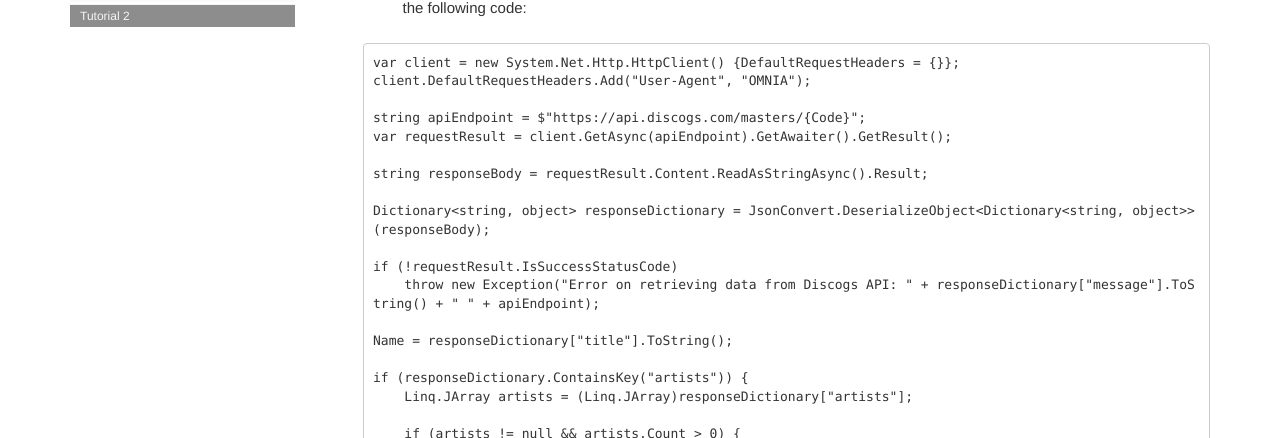
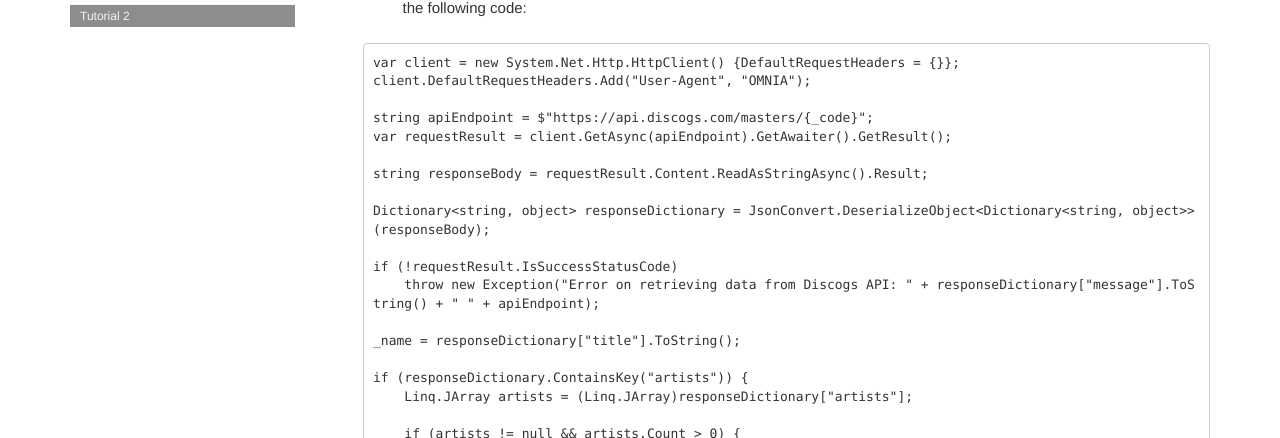
Before and after one commit to daniel8lopes/omnia3, a Jekyll site: the page built from docs/pages/omnia3/omnia3_tutorial2.md, in a window 1280 px wide and 900 px high, scrolled down 1374 px. Shown: the part 205-643 px from the top of the window. Built offline with Jekyll 4.4.1, drawn with Linux system fonts in a browser that asks for light colours; nearby versions of some CDN libraries; comment, search, counter and statistics services are not loaded; some of the changed text lies outside the part shown.

```diff
--- a/docs/pages/omnia3/omnia3_tutorial2.md
+++ b/docs/pages/omnia3/omnia3_tutorial2.md
@@ -60,7 +60,7 @@ SupplierName = supplier["_name"].ToString();
 var client = new System.Net.Http.HttpClient() {DefaultRequestHeaders = {}};
 client.DefaultRequestHeaders.Add("User-Agent", "OMNIA");
 
-string apiEndpoint = $"https://api.discogs.com/masters/{Code}";
+string apiEndpoint = $"https://api.discogs.com/masters/{_code}";
 var requestResult = client.GetAsync(apiEndpoint).GetAwaiter().GetResult();
 
 string responseBody = requestResult.Content.ReadAsStringAsync().Result;
@@ -70,7 +70,7 @@ Dictionary<string, object> responseDictionary = JsonConvert.DeserializeObject<Di
 if (!requestResult.IsSuccessStatusCode)
     throw new Exception("Error on retrieving data from Discogs API: " + responseDictionary["message"].ToString() + " " + apiEndpoint);
 
-Name = responseDictionary["title"].ToString();
+_name = responseDictionary["title"].ToString();
 
 if (responseDictionary.ContainsKey("artists")) {
     Linq.JArray artists = (Linq.JArray)responseDictionary["artists"];
```
